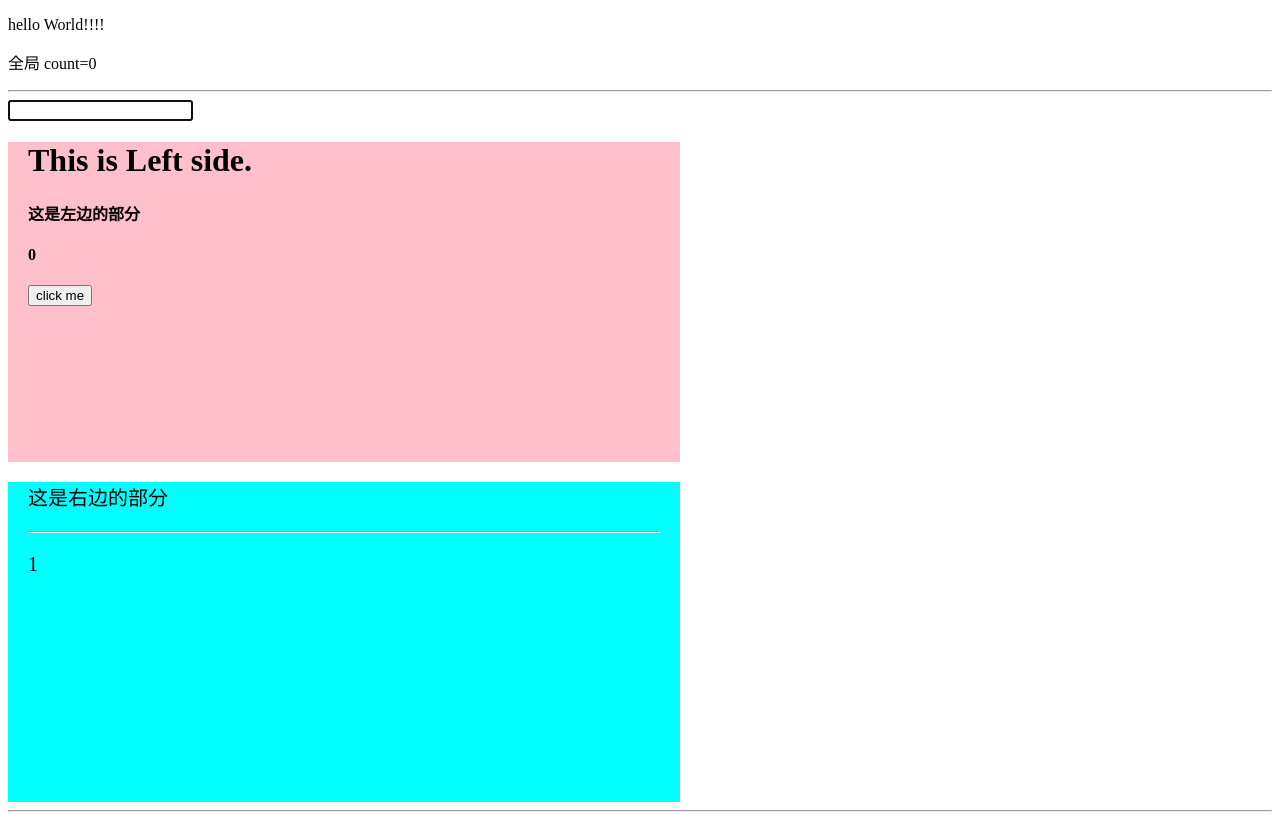
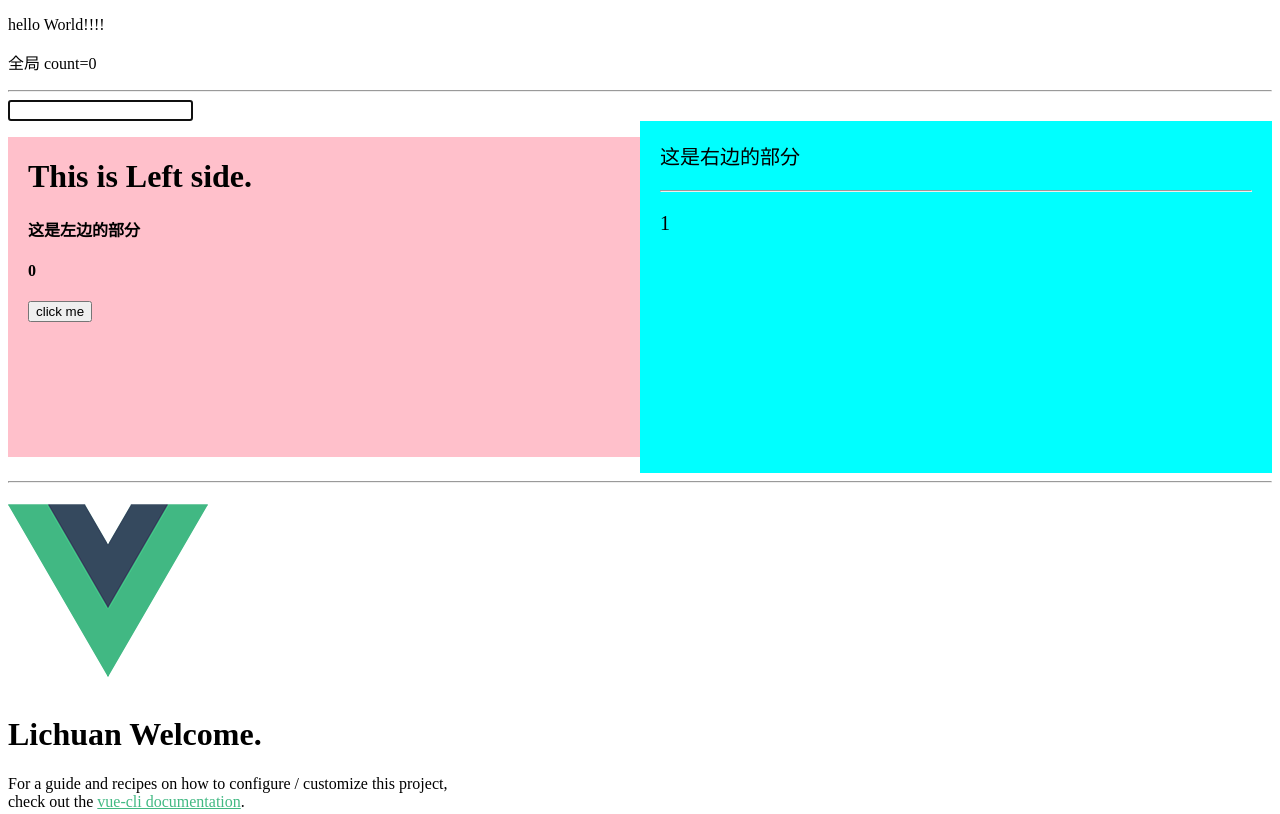
Before and after one commit to JankinLi/demo-first, a Vue app: page / in a window 1280 px wide. Shown: the top 814 px of the page. Built offline with nearby package versions, Linux system fonts and the light colour scheme.

Commit message:
display:flex

```diff
--- a/src/App.vue
+++ b/src/App.vue
@@ -22,7 +22,6 @@ import Right from "@/components/Right.vue"
 
 export default{
   components:{
-
     'hello' : Hello,
     Left,
     Right,
@@ -66,4 +65,7 @@ export default{
   color: #2c3e50;
   margin-top: 60px;
 }
+.box{
+  display: flex;
+}
 </style>
```
